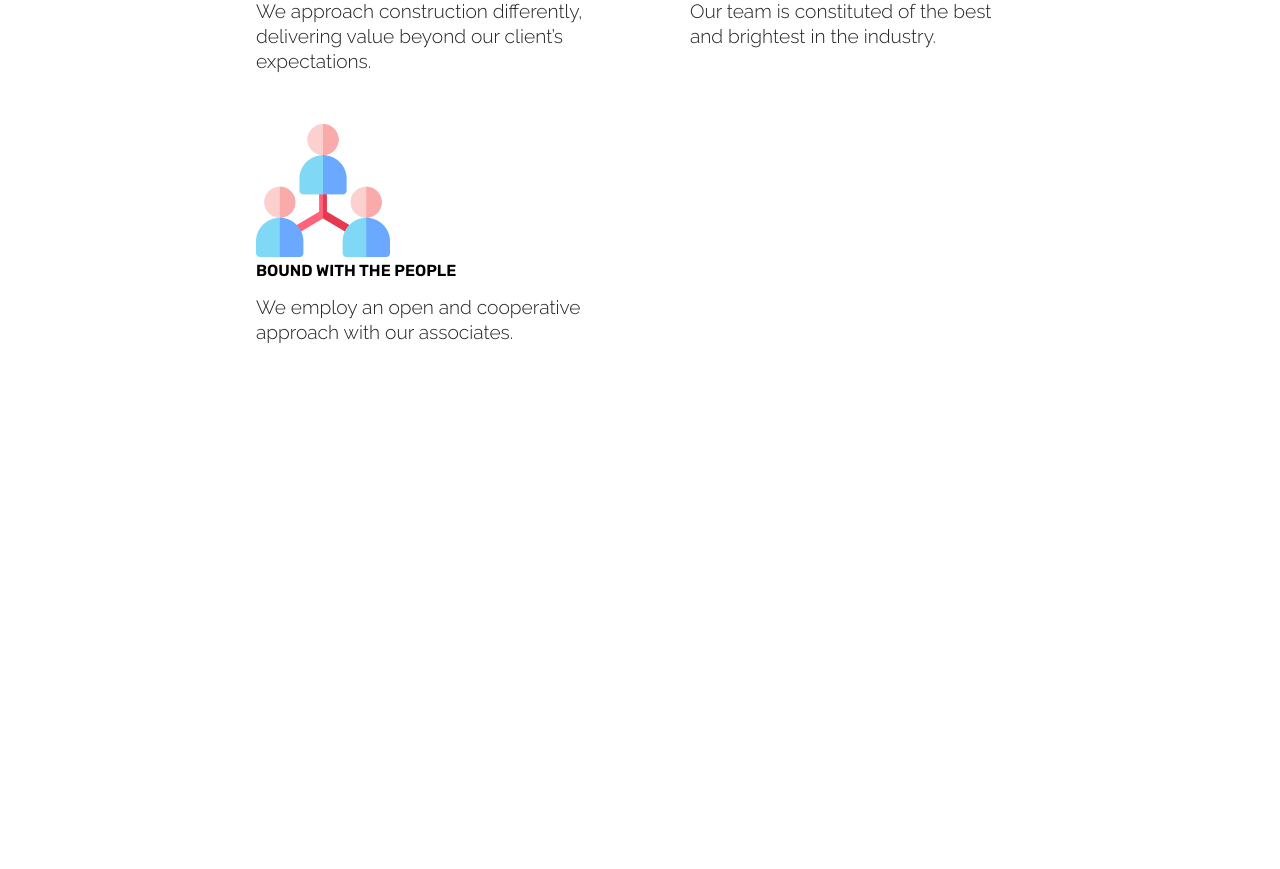
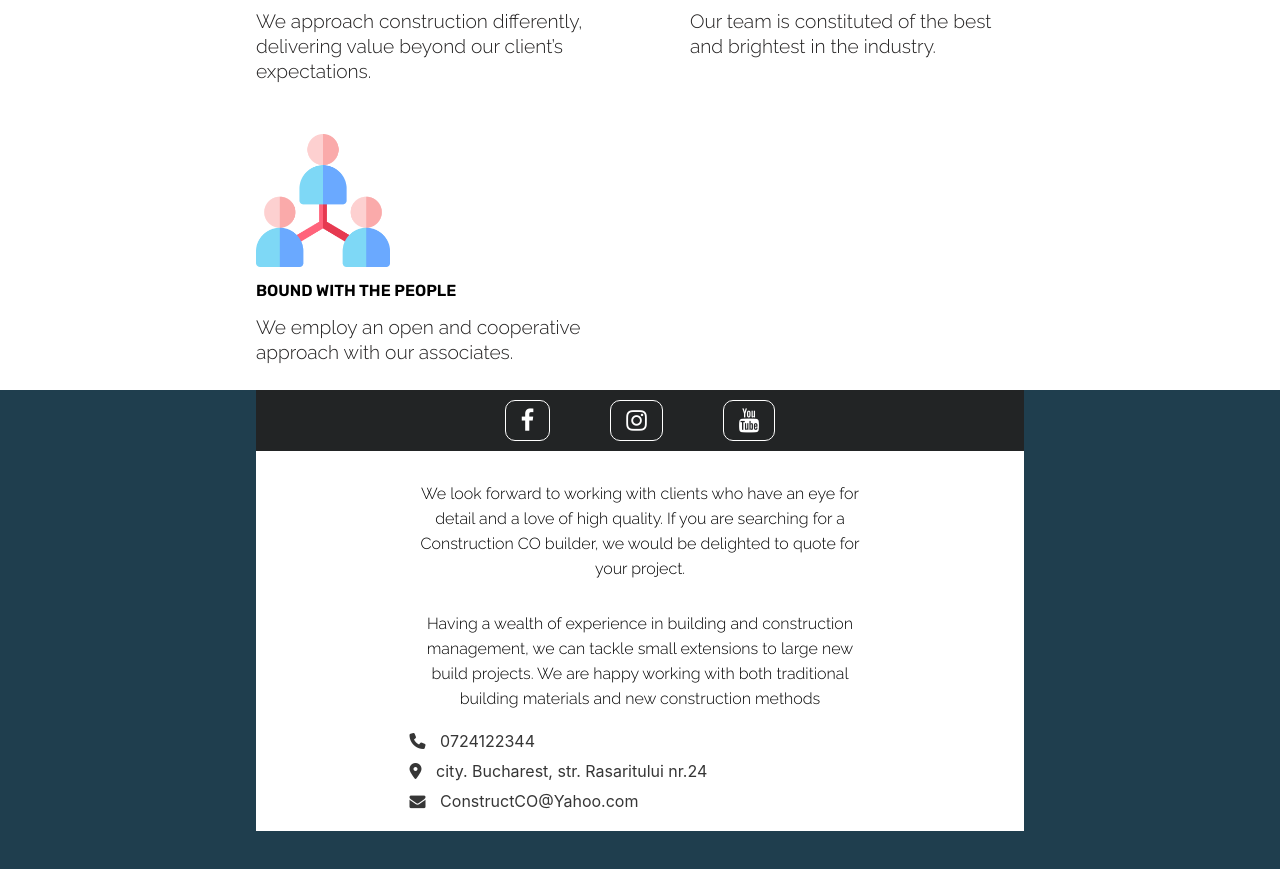
Before and after one commit to Andarus-1994/ConstructionCO, a React (Create React App) app: page / in a window 1280 px wide. Shown: the part 5680-6549 px from the top of the page. Before the commit the page ends 6050 px from the top, so only its background shows below. Built offline with nearby package versions, Linux system fonts and the light colour scheme.

Commit message:
Footer + fadeIn animations

```diff
--- /dev/null
+++ b/src/components/footer.js
@@ -0,0 +1,47 @@
+import "./home.css";
+
+function Footer() {
+  return (
+    <div className="footer">
+      <div className="container">
+        <ul>
+          <li>
+            <i class="fa">&#xf09a;</i>
+          </li>
+          <li>
+            <i class="fa">&#xf16d;</i>
+          </li>
+          <li>
+            <i class="fa">&#xf167;</i>
+          </li>
+        </ul>
+        <p>
+          We look forward to working with clients who have an eye for detail and
+          a love of high quality. If you are searching for a Construction CO
+          builder, we would be delighted to quote for your project.
+        </p>
+        <p>
+          Having a wealth of experience in building and construction management,
+          we can tackle small extensions to large new build projects. We are
+          happy working with both traditional building materials and new
+          construction methods
+        </p>
+        <div className="details">
+          {" "}
+          <p>
+            <i class="fas fa-phone"></i> 0724122344{" "}
+          </p>
+          <p>
+            <i class="fas fa-map-marker-alt"></i> city. Bucharest, str.
+            Rasaritului nr.24{" "}
+          </p>
+          <p>
+            <i class="fa fa-envelope"></i> ConstructCO@Yahoo.com
+          </p>
+        </div>
+      </div>
+    </div>
+  );
+}
+
+export default Footer;
--- a/src/components/home.css
+++ b/src/components/home.css
@@ -28,6 +28,7 @@
   color: white;
   top: 50%;
   transform: translateY(-50%);
+  animation: headerFadeIn 1s;
 }
 
 .Home .HomeHeader h2 {
@@ -42,6 +43,18 @@
   color: white;
   top: 50%;
   transform: translateY(-50%);
+  animation: headerFadeIn 1s;
+}
+
+@keyframes headerFadeIn {
+  0% {
+    opacity: 0;
+    transform: translate(0, -100%);
+  }
+  100% {
+    opacity: 1;
+    transform: translate(0, -50%);
+  }
 }
 
 .Home .HomeDescription {
@@ -57,6 +70,7 @@
   font-size: 3rem;
   font-weight: 100;
   font-family: "Roboto Condensed", sans-serif;
+  animation: fadeInLeft 1.5s;
 }
 .Home .HomeDescription h2 {
   margin-top: 10vh;
@@ -66,6 +80,7 @@
   font-family: "Roboto Condensed", sans-serif;
   line-height: 25px;
   text-align: left;
+  animation: fadeInLeft 3s;
 }
 
 .Home .servicesList ul {
@@ -94,6 +109,7 @@
   font-size: 1.5rem;
   font-family: "Raleway", sans-serif;
   letter-spacing: 1px;
+  animation: fadeInLeft 1.5s;
 }
 
 .Home .servicesList ul li p {
@@ -104,6 +120,7 @@
   font-family: "Raleway", sans-serif;
   letter-spacing: 1px;
   color: #283b4d;
+  animation: fadeInLeft 1s;
 }
 
 .Home .miniContact {
@@ -147,6 +164,7 @@
   width: 60%;
   text-align: left;
   margin: 0 auto;
+  animation: fadeInLeft 2s;
 }
 
 .Home .miniContact h2 {
@@ -160,6 +178,7 @@
   line-height: 40px;
   margin: 0 auto;
   margin-top: 50px;
+  animation: fadeInLeft 1s;
 }
 
 .Home .miniContact .inputText {
@@ -237,6 +256,7 @@
 }
 .Home .questions ul li {
   position: relative;
+  animation: fade 2s;
 }
 .Home .questions ul li .question {
   display: flex;
@@ -325,6 +345,7 @@
   width: 60%;
   text-align: left;
   margin: 0 auto;
+  animation: fadeInLeft 1s;
 }
 
 .Home .testimonials ul {
@@ -345,6 +366,7 @@
   padding: 40px 20px;
   color: white;
   border: 1px solid rgb(158, 155, 155);
+  animation: fadeInLeft 1.5s;
 }
 
 .Home .testimonials ul li p {
@@ -389,11 +411,25 @@
   margin-top: 10vh;
 }
 
+.Home .reasons ul li {
+  animation: fade 1s;
+}
+
+@keyframes fade {
+  0% {
+    opacity: 0;
+  }
+  100% {
+    opacity: 1;
+  }
+}
+
 .Home .reasons ul li img {
   width: 40%;
 }
 .Home .reasons ul li h2 {
   text-transform: uppercase;
+  margin-top: 10px;
   font-weight: 900;
   font-size: 1rem;
   font-family: "Rubik", sans-serif;
@@ -406,6 +442,18 @@
   font-family: "Raleway", sans-serif;
   line-height: 25px;
   margin-top: 15px;
+  animation: fadeInLeft 2s;
+}
+
+@keyframes fadeInLeft {
+  0% {
+    transform: translateX(-100px);
+    opacity: 0;
+  }
+  100% {
+    transform: translateX(0px);
+    opacity: 1;
+  }
 }
 
 @keyframes fadeIn {
@@ -417,6 +465,70 @@
     opacity: 1;
     transform: translateY(0px);
   }
+}
+
+.Home .footer {
+  position: relative;
+  background: #1f3e4e;
+  min-height: 30vh;
+  padding-bottom: 5vh;
+}
+
+.Home .footer .container {
+  background-color: white;
+  width: 60%;
+  min-height: 20vh;
+  margin: 0 auto;
+  padding-bottom: 20px;
+}
+
+.Home .footer .container ul {
+  background-color: #222425;
+  list-style-type: none;
+  display: flex;
+  width: 100%;
+  padding: 10px;
+  justify-content: center;
+}
+
+.Home .footer .container ul li {
+  color: white;
+  cursor: pointer;
+  padding: 5px 15px;
+  font-size: 1.5rem;
+  border: 1px solid white;
+  border-radius: 10px;
+  margin: 0 30px;
+  transition: 0.4s;
+}
+.Home .footer .container ul li:hover {
+  color: rgb(153, 151, 151);
+  border: 1px solid rgb(153, 151, 151);
+}
+
+.Home .footer .container > p {
+  width: 60%;
+  margin: 0 auto;
+  margin-top: 30px;
+  font-family: "Raleway", sans-serif;
+  line-height: 25px;
+}
+
+.Home .footer .container .details {
+  text-align: left;
+  width: 60%;
+  margin: 0 auto;
+  margin-top: 20px;
+}
+
+.Home .footer .container .details > p {
+  margin-top: 10px;
+  font-size: 1rem;
+  color: rgb(54, 54, 54);
+}
+
+.Home .footer .container .details i {
+  margin-right: 10px;
 }
 
 @media screen and (max-width: 1000px) {
@@ -476,4 +588,9 @@
     font-size: 2.5rem;
     width: 80%;
   }
+
+  .Home .footer .container {
+    width: 95%;
+    margin-top: 5vh;
+  }
 }
--- a/src/components/home.js
+++ b/src/components/home.js
@@ -6,6 +6,7 @@ import MiniContact from "./homeComponents/miniContanct.js";
 import Questions from "./homeComponents/questions.js";
 import Testimonials from "./homeComponents/testimonials.js";
 import Reasons from "./homeComponents/reason.js";
+import Footer from "./footer.js";
 function Home() {
   var servicesList = [
     {
@@ -90,6 +91,7 @@ function Home() {
       <Questions list={QuestionList} />
       <Testimonials list={TestimonialsList} />
       <Reasons list={reasons} />
+      <Footer />
     </div>
   );
 }
--- a/src/components/homeComponents/description.js
+++ b/src/components/homeComponents/description.js
@@ -1,26 +1,43 @@
 import "../home.css";
+import { ScrollTrigger } from "./scrollFunction.js";
 
 function HomeDescription() {
+  const [containerRef, isVisible] = ScrollTrigger({
+    root: null,
+    rootMargin: "0px",
+    threshold: 0.4,
+  });
+  const [containerRef2, isVisible2] = ScrollTrigger({
+    root: null,
+    rootMargin: "0px",
+    threshold: 0.4,
+  });
+
   return (
-    <div className="HomeDescription">
-      <h1> We Take Pride In The Projects We've Done </h1>
-      <h2>
-        While our clients’ satisfaction is our primary metric for excellence, we
-        have also been recognized with numerous awards over the years for
-        safety, business practices, and design excellence. We are proud to be at
-        the forefront of green building practices, with dozens of LEED-certified
-        projects, many achieving silver, gold and even platinum LEED
-        certification. We understand that projects represent not only buildings,
-        but the plans for the future of our clients
-      </h2>
-      <h1>We Offer a Wide Range of Services</h1>
-      <h2>
-        From conception to completion, our entire team of estimators, designers,
-        project managers and experienced executives make our clients’ needs a
-        priority. We have experience in a wide variety of projects and delivery
-        methods, and use both time-proven practices and cutting-edge techniques
-        to make sure our customers’ projects meet their maximum potential.
-      </h2>
+    <div className="HomeDescription" ref={containerRef}>
+      {isVisible && <h1> We Take Pride In The Projects We've Done </h1>}
+      {isVisible && (
+        <h2 ref={containerRef2}>
+          While our clients’ satisfaction is our primary metric for excellence,
+          we have also been recognized with numerous awards over the years for
+          safety, business practices, and design excellence. We are proud to be
+          at the forefront of green building practices, with dozens of
+          LEED-certified projects, many achieving silver, gold and even platinum
+          LEED certification. We understand that projects represent not only
+          buildings, but the plans for the future of our clients
+        </h2>
+      )}
+      {isVisible2 && <h1>We Offer a Wide Range of Services</h1>}
+      {isVisible2 && (
+        <h2>
+          From conception to completion, our entire team of estimators,
+          designers, project managers and experienced executives make our
+          clients’ needs a priority. We have experience in a wide variety of
+          projects and delivery methods, and use both time-proven practices and
+          cutting-edge techniques to make sure our customers’ projects meet
+          their maximum potential.
+        </h2>
+      )}
     </div>
   );
 }
--- a/src/components/homeComponents/mainHeaderImg.js
+++ b/src/components/homeComponents/mainHeaderImg.js
@@ -1,13 +1,20 @@
 import "../home.css";
-
+import { ScrollTrigger } from "./scrollFunction.js";
 function HomeHeader() {
+  const [containerRef, isVisible] = ScrollTrigger({
+    root: null,
+    rootMargin: "0px",
+    threshold: 0.2,
+  });
   return (
-    <div className="HomeHeader">
-      <h1> Inspired. Creative. Functional.</h1>
-      <h2>
-        "Good buildings come from good people, and all problems are solved by
-        good design."
-      </h2>
+    <div className="HomeHeader" ref={containerRef}>
+      {isVisible && <h1> Inspired. Creative. Functional.</h1>}
+      {isVisible && (
+        <h2>
+          "Good buildings come from good people, and all problems are solved by
+          good design."
+        </h2>
+      )}
     </div>
   );
 }
--- a/src/components/homeComponents/miniContanct.js
+++ b/src/components/homeComponents/miniContanct.js
@@ -1,15 +1,27 @@
+import { ScrollTrigger } from "./scrollFunction.js";
 import "../home.css";
 
 function miniContact() {
+  const [containerRef, isVisible] = ScrollTrigger({
+    root: null,
+    rootMargin: "0px",
+    threshold: 0.2,
+  });
   return (
-    <div className="miniContact">
+    <div className="miniContact" ref={containerRef}>
       <div className="leftCorner"></div>
       <div className="leftCorner2"></div>
-      <h1>Call us today for a free estimate, or to schedule an appointment</h1>
-      <h2>
-        Fill out the form below. If its more urgent you can directly contact us
-        at 0942111222 or email us directly at constructOffice@yahoo.com
-      </h2>
+      {isVisible && (
+        <h1>
+          Call us today for a free estimate, or to schedule an appointment
+        </h1>
+      )}
+      {isVisible && (
+        <h2>
+          Fill out the form below. If its more urgent you can directly contact
+          us at 0942111222 or email us directly at constructOffice@yahoo.com
+        </h2>
+      )}
       <form action="/action_page.php">
         <div className="inputText">
           <input
--- a/src/components/homeComponents/questions.js
+++ b/src/components/homeComponents/questions.js
@@ -1,18 +1,25 @@
 import "../home.css";
 import React, { useState } from "react";
-
+import { ScrollTrigger } from "./scrollFunction.js";
 function Questions(props) {
   console.log(props);
   const [displayQuestion, setDisplayQuestion] = useState({
     id: null,
     show: false,
   });
+  const [containerRef, isVisible] = ScrollTrigger({
+    root: null,
+    rootMargin: "0px",
+    threshold: 0.2,
+  });
 
   return (
     <div className="questions">
       <h1> Frequently Asked Questions</h1>
-      <ul>
-        {props.list.map((question, index) => (
+      <ul ref={containerRef}>
+        {props.list.map(
+          (question, index) =>
+            isVisible && (
               <li
                 key={index}
                 onClick={() => setDisplayQuestion({ id: index, show: true })}
@@ -20,14 +27,15 @@ function Questions(props) {
                 <div className="question">
                   {" "}
                   <h1>{question.name}</h1>
-              {displayQuestion.id !== index &&
-                displayQuestion.show === true && <span>+</span>}
+                  {((displayQuestion.id !== index &&
+                    displayQuestion.show === true) ||
+                    displayQuestion.id === null) && <span>+</span>}
                 </div>
-            {displayQuestion.id === index && displayQuestion.show === true && (
-              <p>{question.answer}</p>
+                {displayQuestion.id === index &&
+                  displayQuestion.show === true && <p>{question.answer}</p>}
+              </li>
+            )
         )}
-          </li>
-        ))}
       </ul>
     </div>
   );
--- a/src/components/homeComponents/reason.js
+++ b/src/components/homeComponents/reason.js
@@ -1,17 +1,28 @@
 import "../home.css";
+import { ScrollTrigger } from "./scrollFunction.js";
 
 function Reasons(props) {
+  const [containerRef, isVisible] = ScrollTrigger({
+    root: null,
+    rootMargin: "0px",
+    threshold: 1,
+  });
+
   return (
     <div className="reasons">
       <h1> Why to choose us?</h1>
-      <ul>
-        {props.list.map((reason, index) => (
-          <li key={index}>
-            <img src={"../../assets/" + reason.img} alt="icons" />
-            <h2>{reason.name}</h2>
-            <p>{reason.description}</p>
-          </li>
-        ))}
+      <ul ref={containerRef}>
+        {props.list.map((reason, index) =>
+          isVisible ? (
+            <li key={index}>
+              {" "}
+              <img src={"./assets/" + reason.img} alt="icons" />
+              <h2>{reason.name}</h2> <p>{reason.description}</p>
+            </li>
+          ) : (
+            ""
+          )
+        )}
       </ul>
     </div>
   );
--- /dev/null
+++ b/src/components/homeComponents/scrollFunction.js
@@ -0,0 +1,19 @@
+import { useState, useEffect, useRef } from "react";
+
+export function ScrollTrigger(options) {
+  const containerRef = useRef(null);
+  const [isVisible, setIsVisible] = useState(false);
+  const callbackFunction = (entries) => {
+    const [entry] = entries;
+    if (entry.isIntersecting) setIsVisible(true);
+  };
+
+  useEffect(() => {
+    const observer = new IntersectionObserver(callbackFunction, options);
+    if (containerRef.current) observer.observe(containerRef.current);
+    return () => {
+      if (containerRef.current) observer.unobserve(containerRef.current);
+    };
+  }, [containerRef, options]);
+  return [containerRef, isVisible];
+}
--- a/src/components/homeComponents/servicesList.js
+++ b/src/components/homeComponents/servicesList.js
@@ -1,14 +1,20 @@
 import "../home.css";
+import { ScrollTrigger } from "./scrollFunction.js";
 
 function ServicesList(props) {
-  console.log(props);
+  const [containerRef, isVisible] = ScrollTrigger({
+    root: null,
+    rootMargin: "0px",
+    threshold: 0.2,
+  });
+
   return (
     <div className="servicesList">
       <ul>
         {props.list.map((service, index) => (
-          <li key={index}>
-            <h1>{service.name}</h1>
-            <p>Learn More</p>
+          <li key={index} ref={containerRef}>
+            {isVisible && <h1>{service.name}</h1>}
+            {isVisible && <p>Learn More</p>}
           </li>
         ))}
       </ul>
--- a/src/components/homeComponents/testimonials.js
+++ b/src/components/homeComponents/testimonials.js
@@ -1,13 +1,17 @@
 import "../home.css";
-
+import { ScrollTrigger } from "./scrollFunction.js";
 function Testimonials(props) {
-  console.log(props);
-
+  const [containerRef, isVisible] = ScrollTrigger({
+    root: null,
+    rootMargin: "0px",
+    threshold: 0.2,
+  });
   return (
-    <div className="testimonials">
+    <div className="testimonials" ref={containerRef}>
       <div className="leftCorner"></div>
       <div className="leftCorner2"></div>
-      <h1> Testimonials</h1>
+      {isVisible && <h1> Testimonials</h1>}
+      {isVisible && (
         <ul>
           {props.list.map((testimonial, index) => (
             <li key={index}>
@@ -23,6 +27,7 @@ function Testimonials(props) {
             </li>
           ))}
         </ul>
+      )}
       <div className="rightCorner"></div>
     </div>
   );
```
Also changed, not shown: public/index.html (+16 -0 lines). Lines whose indentation alone changed are shown as unchanged.
